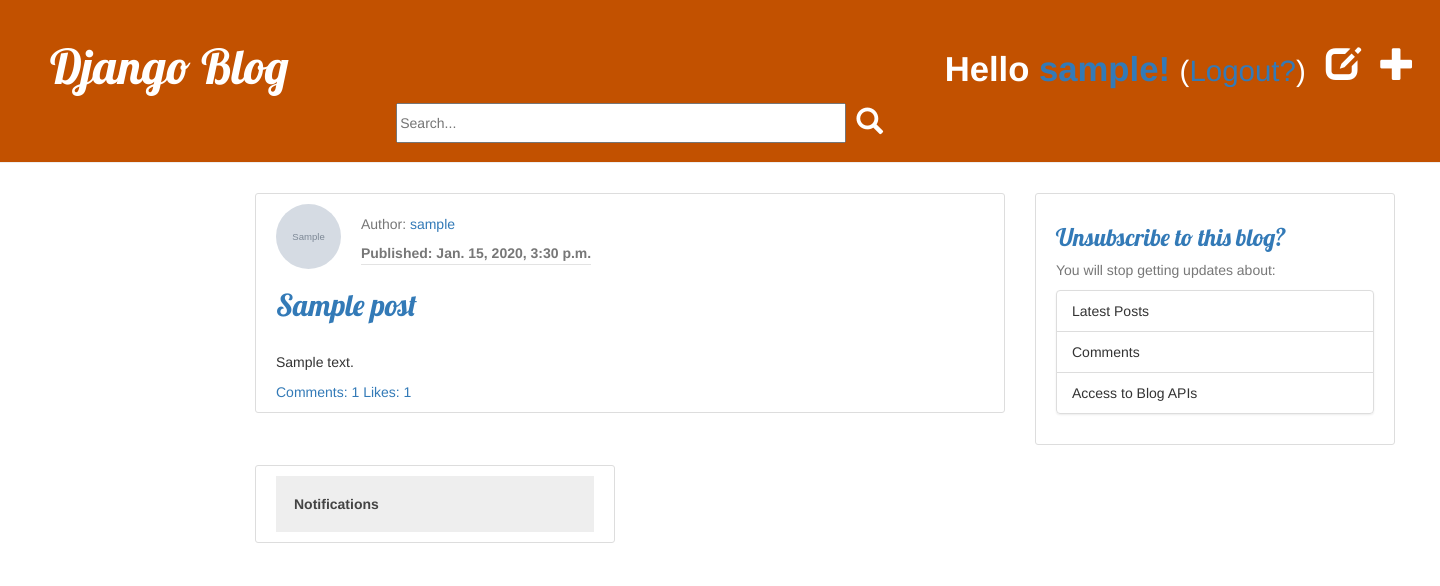
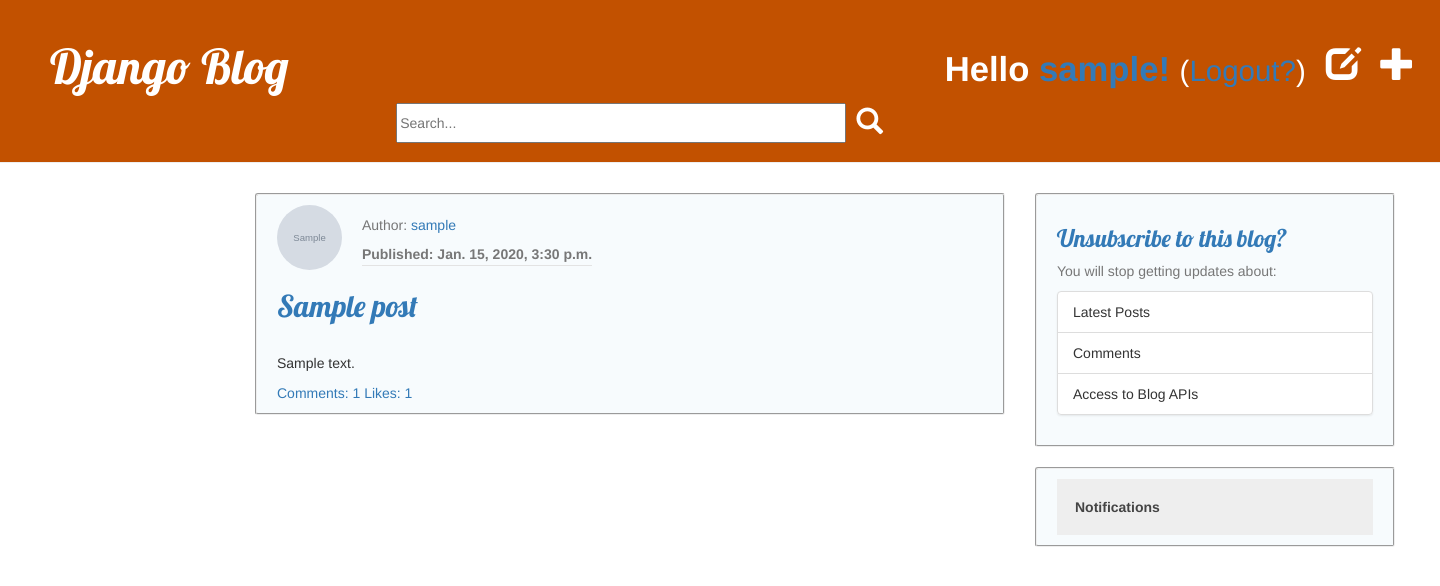
Before and after one commit to satyam-nitt18/django-blog, a Django app: page / in a window 1440 px wide. Shown: the top 586 px of the page. Run offline with Django 3.2, Linux system fonts and the light colour scheme; a user stored in the database is signed in; tables that the repository leaves empty hold one stand-in row (values such as "Sample post"); grey boxes marked "Sample" are stand-in pictures; data that the repository does not hold is empty; some libraries are stand-ins or nearby versions.

Commit message:
Minor final fixes

```diff
--- a/blog/templates/blog/base.html
+++ b/blog/templates/blog/base.html
@@ -44,7 +44,7 @@
                 </div>
                 {% if request.user.profile.subscribed %}
                 <div class="col-md-4">
-                    <div class="content-section">
+                    <div class="content-section" style="background: #f7fbfd; border: currentColor; border-width: 2px; border-style: groove;">
                         <h3><a href="{% url 'blog:unsubscribe' %}">Unsubscribe to this blog?</a></h3>
                         <p class='text-muted'>You will stop getting updates about:
                         <ul class="list-group">
@@ -54,9 +54,7 @@
                         </ul>
                         </p>
                     </div>
-                </div>
-                <div class="col-md-4" style="position: sticky; position: -webkit-sticky; top:165;">
-                    <div class="content-section">
+                    <div class="content-section" style="background: #f7fbfd; border: currentColor; border-width: 2px; border-style: groove;">
                         <button class="accordion"><strong>Notifications</strong>
                             {% if new_not %}
                                 <a href="" style="float: right; color: red">{{new_not}} NEW!</a>
@@ -67,8 +65,7 @@
                                 {% for notification in notifications %}
                                     {% if notification.post %}
 
-                                    <li class="list-group-item"
-                                    id="{{ notification.pk }}"
+                                        <li class="list-group-item" id="{{ notification.pk }}"
                                         {% if not notification.status %} style="color: red"{% endif %}
                                         {% if notification.status %} style="color: darkgray"{% endif %}>
                                             <a href="{% url 'blog:user_detail' username=notification.post.author %}">
@@ -82,8 +79,7 @@
                                     {% endif %}
                                     {% if notification.comment %}
 
-                                    <li class="list-group-item"
-                                    id="{{ notification.pk }}"
+                                        <li class="list-group-item" id="{{ notification.pk }}"
                                         {% if not notification.status %} style="color: red;" {% endif %}
                                         {% if notification.status %} style="color: darkgray"{% endif %}>
                                             <a href="{% url 'blog:user_detail' username=notification.comment.author %}">
@@ -104,7 +100,7 @@
                 </div>
                 {% else %}
                 <div class="col-md-4" style="position: sticky; position: -webkit-sticky; top:165;">
-                    <div class="content-section" style="background: #f7fbfd;">
+                    <div class="content-section" style="background: #f7fbfd; border: currentColor; border-width: 2px; border-style: groove;">
                         <h3><a href="{% url 'blog:subscribe' %}">Subscribe to this blog!</a></h3>
                         <p class='text-muted'>Get updates about:
                         <ul class="list-group">
--- a/blog/templates/blog/password_change.html
+++ b/blog/templates/blog/password_change.html
@@ -4,7 +4,7 @@
 <link rel="stylesheet" type="text/css" href="{% static 'css/toastr.css' %}" media="all">
 <script type="text/javascript" src="{% static 'js/toastr.min.js' %}"></script>
 {% block content %}
-    <h1>Change Password</h1>
+<legend class="border-bottom mb-4">Change password</legend>
     <br>
     <br>
     <form method="POST">
--- a/blog/templates/blog/post_draft_list.html
+++ b/blog/templates/blog/post_draft_list.html
@@ -2,7 +2,7 @@
 
 {% block content %}
     {% for post in posts %}
-    <article class="media content-section">
+    <article class="media content-section" style="background: #f7fbfd; border: currentColor; border-width: 2px; border-style: groove;">
         <div style="display:inline-block; vertical-align:top;">
             <img src="{{post.author.profile.image.url}}" style="width: 65px; height: 65px; margin-right: 16px; border-radius: 50%; object-fit: cover;"/>
         </div>
--- a/blog/templates/blog/post_list.html
+++ b/blog/templates/blog/post_list.html
@@ -2,7 +2,7 @@
 
 {% block content %}
     {% for post in posts %}
-    <article class="media content-section">
+    <article class="media content-section" style="background: #f7fbfd; border: currentColor; border-width: 2px; border-style: groove;">
         <div style="display:inline-block; vertical-align:top;">
             <img src="{{post.author.profile.image.url}}" style="width: 65px; height: 65px; margin-right: 16px; border-radius: 50%; object-fit: cover;">
         </div>
```
Also changed, not shown: blog/templates/blog/user_detail.html (+5 -3 lines). Lines whose indentation alone changed are shown as unchanged.
